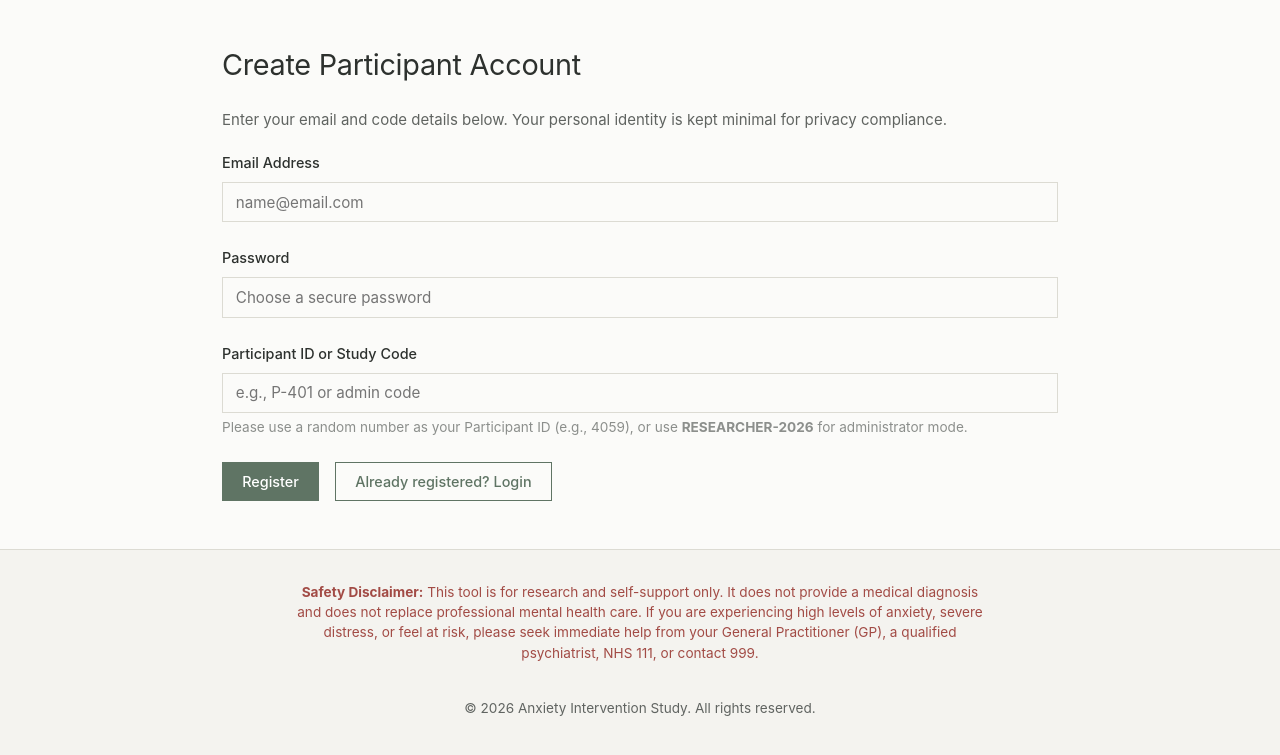
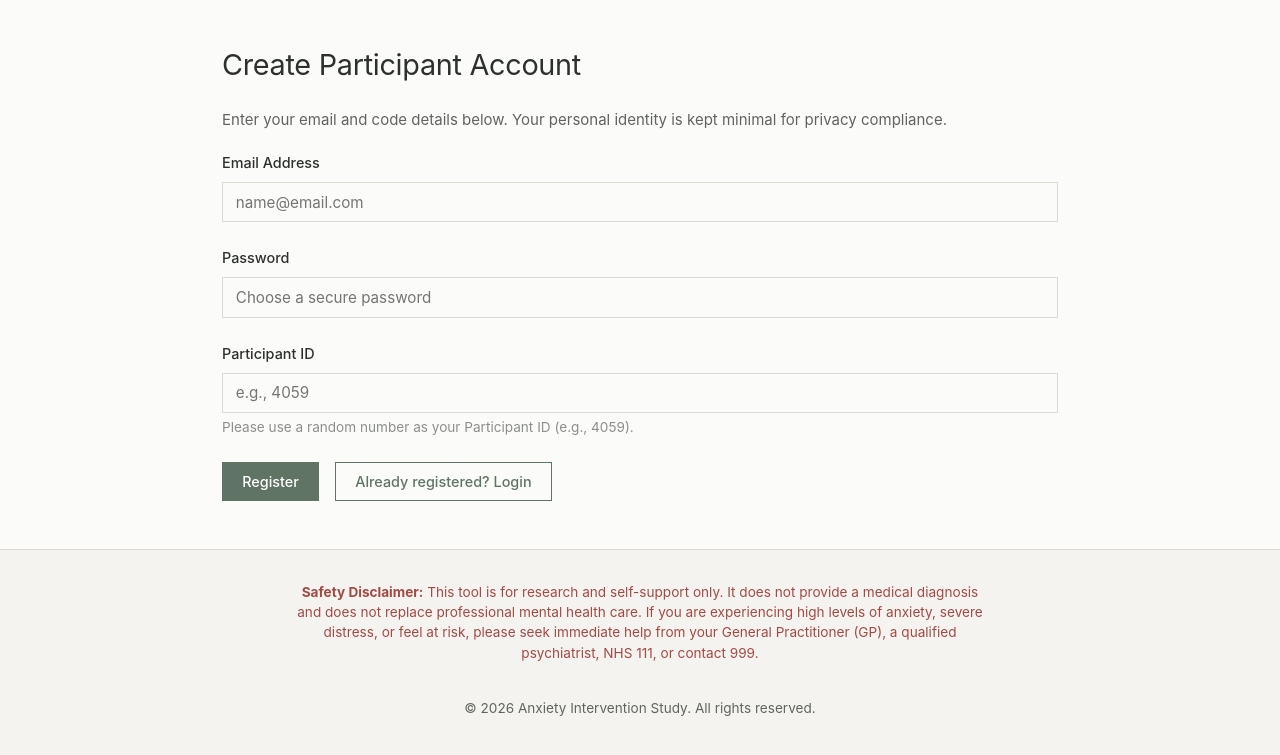
Before and after one commit to motionground/anx-int, a website: page index.html in a window 1280 px wide. Both pictures are taken after a click on the button "Register Participant Account". Shown: the part 81-836 px from the top of the page. Drawn offline with Linux system fonts and the light colour scheme.

Commit message:
Clean up sign-up Participant ID text and placeholder, removing administrator mode references

```diff
--- a/index.html
+++ b/index.html
@@ -57,9 +57,9 @@
             <input type="password" id="auth-password" required placeholder="Choose a secure password">
           </div>
           <div class="form-group" id="group-study-code">
-            <label for="auth-study-code">Participant ID or Study Code</label>
-            <input type="text" id="auth-study-code" required placeholder="e.g., P-401 or admin code">
-            <p class="slider-desc" style="margin-top: 0.25rem;">Please use a random number as your Participant ID (e.g., 4059), or use <strong>RESEARCHER-2026</strong> for administrator mode.</p>
+            <label for="auth-study-code">Participant ID</label>
+            <input type="text" id="auth-study-code" required placeholder="e.g., 4059">
+            <p class="slider-desc" style="margin-top: 0.25rem;">Please use a random number as your Participant ID (e.g., 4059).</p>
           </div>
 
           <div class="btn-group">
```
